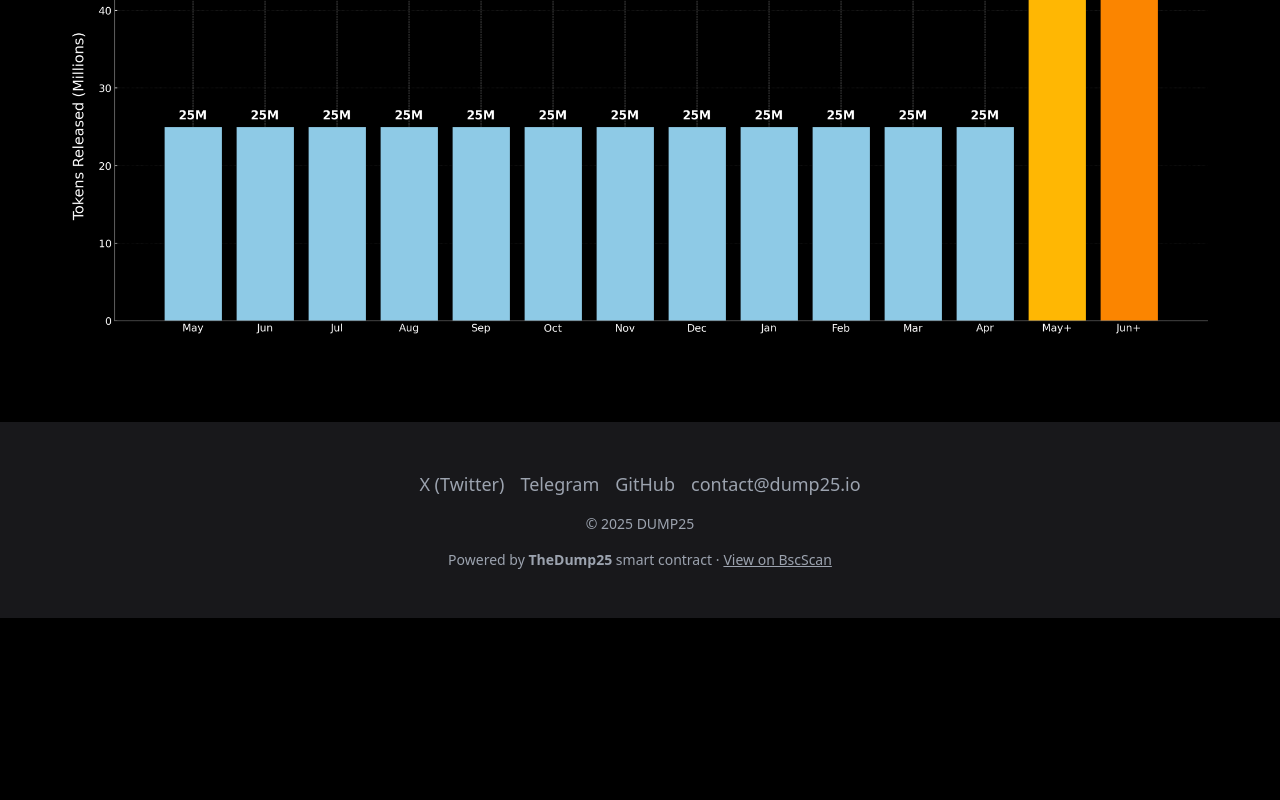
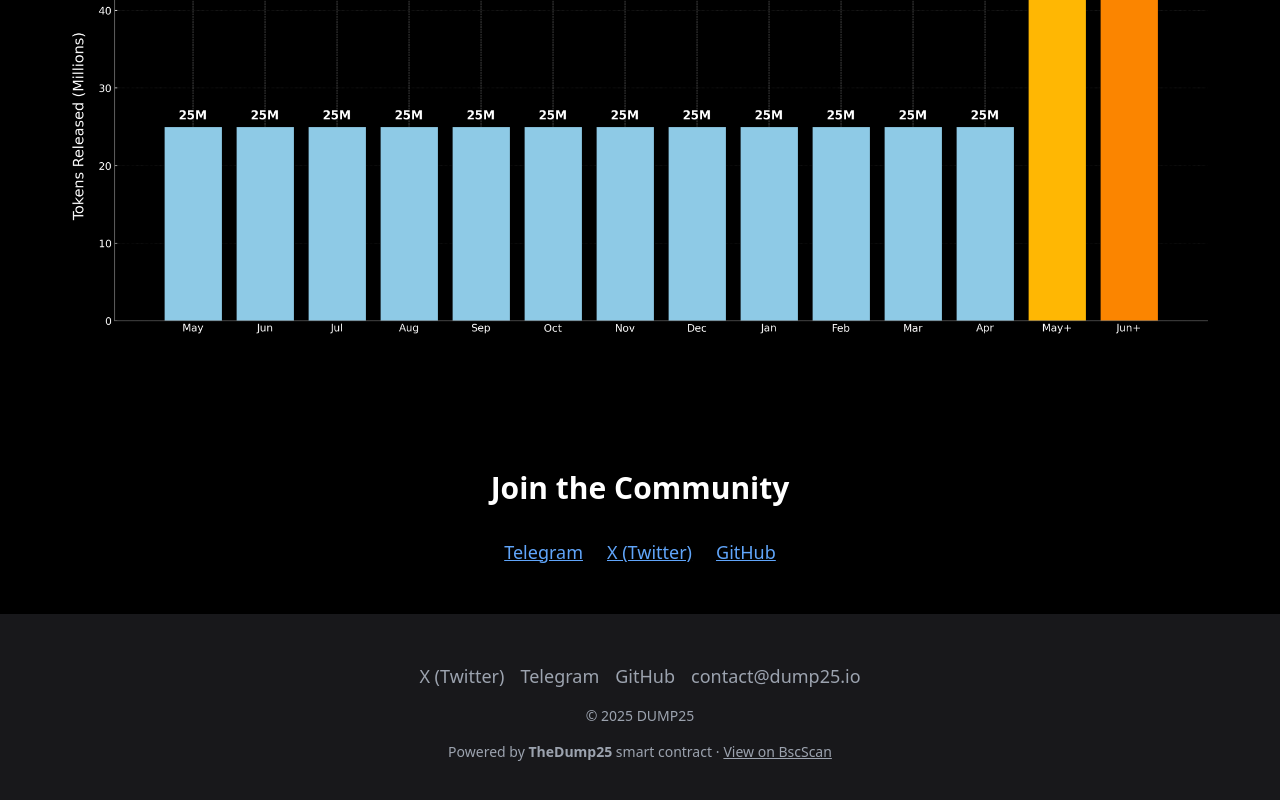
Before and after one commit to PAKmeme/dump25.io-site, a Next.js app: page / in a window 1280 px wide. Shown: the part 4066-4866 px from the top of the page. Before the commit the page ends 4684 px from the top, so only its background shows below. Built offline with nearby package versions, Linux system fonts and the light colour scheme.

Commit message:
Update page.tsx

```diff
--- a/app/page.tsx
+++ b/app/page.tsx
@@ -121,6 +121,36 @@ export default function Home() {
         </div>
       </section>
 
+      <section className="bg-black text-white py-12 px-4 md:px-16">
+  <h2 className="text-2xl md:text-3xl font-bold text-center mb-8">Join the Community</h2>
+  <div className="flex flex-col md:flex-row justify-center items-center gap-6 text-lg text-center">
+    <a
+      href="https://t.me/+kdThjHWnV-JjZDY8"
+      target="_blank"
+      rel="noopener noreferrer"
+      className="text-blue-400 hover:text-white underline transition"
+    >
+      Telegram
+    </a>
+    <a
+      href="https://x.com/TheDump25"
+      target="_blank"
+      rel="noopener noreferrer"
+      className="text-blue-400 hover:text-white underline transition"
+    >
+      X (Twitter)
+    </a>
+    <a
+      href="https://github.com/PAKmeme"
+      target="_blank"
+      rel="noopener noreferrer"
+      className="text-blue-400 hover:text-white underline transition"
+    >
+      GitHub
+    </a>
+  </div>
+</section>
+
       {/* Footer */}
       <footer id="footer" className="py-12 bg-zinc-900 text-center text-gray-400 text-sm space-y-4">
        <div className="flex flex-wrap justify-center gap-4 text-lg">
```
